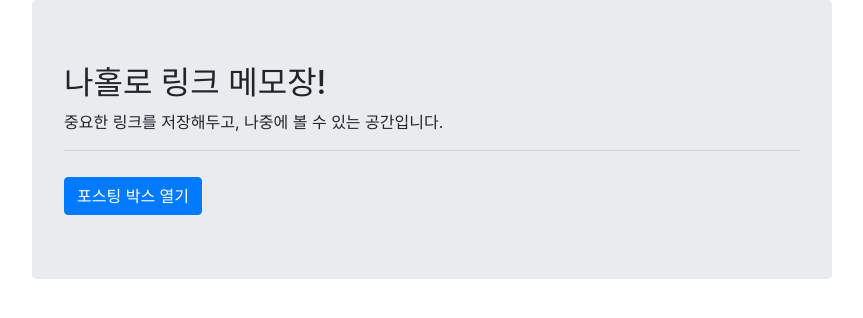
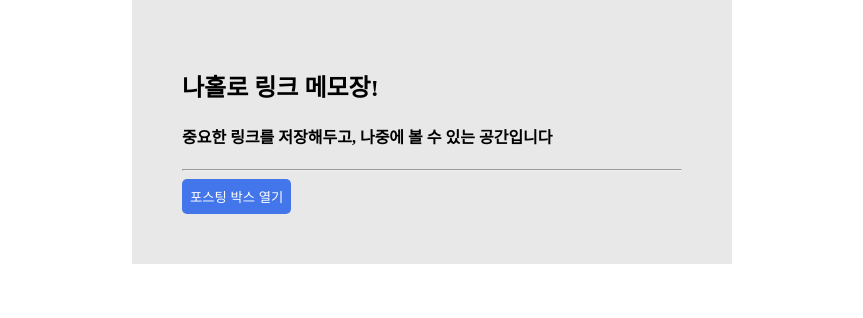
Before and after one commit to ayeon59/alonememo_practice, a Flask app: page / in a window 1280 px wide. Shown: the top 318 px of the page, without its empty margins (208-1071 px from the left). Run offline with Flask 3, Linux system fonts and the light colour scheme; data that the repository does not hold is empty.

Commit message:
myown_work

```diff
--- a/app.py
+++ b/app.py
@@ -3,10 +3,10 @@ import requests
 from bs4 import BeautifulSoup
 from pymongo import MongoClient
 
-app = Flask(__name__)
+app=Flask(__name__)
 
-client = MongoClient('localhost',27017)
-db=client.please2
+client=MongoClient('localhost',27017)
+db=client.realfinish
 
 @app.route('/')
 def home():
@@ -15,32 +15,34 @@ def home():
 
 @app.route('/memo',methods=['POST'])
 def post_article():
-    url_receive = request.form['url_give']
-    comment_receive = request.form['comment_give']
+    url_receive=request.form['url_give']
+    comment_receive=request.form['comment_give']
 
     headers={'User-Agent': 'Mozilla/5.0 (Windows NT 10.0; Win64; x64)AppleWebKit/537.36 (KHTML, like Gecko) Chrome/73.0.3683.86 Safari/537.36'}
 
-    data = requests.get(url_receive,headers=headers)
-    soup = BeautifulSoup(data.text,'html.parser')
+    data=requests.get(url_receive,headers=headers)
+    soup=BeautifulSoup(data.text,'html.parser')
 
-    og_image=soup.select_one('meta[property="og:image"]')
-    og_title=soup.select_one('meta[property="og:title"]')
+    og_image = soup.select_one('meta[property="og:image"]')
+    og_title = soup.select_one('meta[property="og:title"]')
     og_description=soup.select_one('meta[property="og:description"]')
 
     url_image = og_image['content']
     url_title = og_title['content']
     url_description = og_description['content']
 
+
     article = {'url': url_receive, 'title': url_title, 'desc': url_description, 'image': url_image,
                'comment': comment_receive}
-    db.articles2.insert_one(article)
+    db.mydata.insert_one(article)
 
     return jsonify({'result':'success'})
 
 @app.route('/memo',methods=['GET'])
 def read_article():
-    result = list(db.articles2.find({},{'_id':0}))
-    return jsonify({'result':'success', 'articles_list':result})
+    result=list(db.mydata.find({},{'_id':0}))
+    return jsonify({'result':'success','articles_list':result})
+
 
 if __name__ == '__main__':
     app.run('0.0.0.0', port=5002, debug=True)
--- a/templates/index.html
+++ b/templates/index.html
@@ -1,46 +1,76 @@
 <!DOCTYPE html>
 <html lang="en">
 <head>
-    <meta charset="utf-8">
-    <meta name="viewport" content="width=device-width, initial-scale=1, shrink-to-fit=no">
-
-
-    <link rel="stylesheet" href="https://cdn.jsdelivr.net/npm/bootstrap@4.6.0/dist/css/bootstrap.min.css" crossorigin="anonymous">
-    <script src="https://code.jquery.com/jquery-3.5.1.min.js"></script>
-    <title>Document</title>
+    <meta charset="UTF-8">
+    <meta name="viewport" content="width=device-width, initial-scale=1.0">
+    <script src="https://code.jquery.com/jquery-3.6.0.min.js"></script>
+    <title>my_link_memo</title>
     <style>
         .wrap{
-            width: 800px;
+            width: 600px;
             margin: auto;
         }
-        .btn {
-            margin-top: 10px;
+        .mybtn{
+        border: none;
+        color: white;
+        background-color:  #4376eb;
+        border-radius: 5px;
+        margin-top: 0px;
+        padding: 8px;
+
+        }
+        .head-memo{
+            background-color: rgba(231, 231, 231, 0.957);
+            padding: 50px;
+            margin-top: -10px;
+            margin-bottom: 20px;
+        }
+        .input-memo{
+            width: 300px;
+            margin: 20px auto;
+            padding: 50px;
+            border: 2px solid black;
+            border-radius: 5px;
+
+        }
+        .form-group{
+            display: flex;
+            flex-direction: column;
+            margin-bottom: 20px;
+        }
+        .form-group>label{
+            margin-bottom: 6px;
         }
         #post-box{
-            width: 500px;
-            margin: 20px auto;
-            padding: 50px;
-            border: black solid;
-            border-radius: 5px;
+            display: flex;
+            gap: 10px;
+            flex-wrap: wrap;
+        }
+        .card{
+            width: 190px;
+            border: 0px solid black;
+        }
+
+        .card>img{
+            width: 190px;
         }
     </style>
     <script>
          $(document).ready(function(){
-            $("#cards-box").html("");
+            $("#post-box").html("");
             showArticles();
+
         });
         function showArticles(){
             $.ajax({
-                type: "GET",
-                url: "/memo",
+                type:"GET",
+                url:"/memo",
                 data:{},
-                success:function(response){
+                success: function(response){
                     let articles = response["articles_list"];
-                    console.log(articles);
-                    for (i=0;i<articles.length;i++){
+                    for(i=0;i<articles.length;i++){
                         makeCard(articles[i]["image"], articles[i]["url"], articles[i]["title"], articles[i]["desc"], articles[i]["comment"]);
                     }
-
                 }
 
             })
@@ -54,20 +84,21 @@
                         <p class="card-text comment">${comment}</p>
                         </div>
                     </div>`;
-            $("#cards-box").append(tempHtml);
+            $("#post-box").append(tempHtml);
         }
+
         function postArticles(){
-            let url = $("#post-url").val();
-            let comment = $("#post-comment").val();
+            let url = $("#url-input").val()
+            let comment = $("#comment-input").val()
 
             $.ajax({
                 type:"POST",
                 url:"/memo",
-                data:{url_give:url, comment_give:comment},
-                success:function (response){
+                data:{url_give:url,comment_give:comment},
+                success:function(response){
                     if(response["result"]=="success"){
-                        alert("포스팅성공!");
-                        window.location.reload();
+                        alert("포스팅 성공!")
+                        window.location.reload()
                     }
                     else{
                         alert("서버 오류!")
@@ -77,104 +108,59 @@
 
         }
 
-        function openClose(){
-            if ($("#post-box").css("display")=="block"){
-                $("#post-box").hide()
-                $("#btn-post-box").text("포스팅 박스 열기");
+        function openbox(){
+            if($("#input-box").css("display")=="block"){
+                $("#input-box").hide();
+                $("#openbtn").text("포스팅 박스 열기")
             }
             else{
-                $("#post-box").show()
-                $("#btn-post-box").text("포스팅 박스 닫기");
+                $("#input-box").show();
+                $("#openbtn").text("포스팅 박스 닫기")
             }
         }
-
     </script>
 </head>
 <body>
     <div class="wrap">
-        <div class="jumbotron">
+        <div id="head-box" class="head-memo">
             <h2>나홀로 링크 메모장!</h2>
-            <p>중요한 링크를 저장해두고, 나중에 볼 수 있는 공간입니다.</p>
+            <h4>중요한 링크를 저장해두고, 나중에 볼 수 있는 공간입니다</h4>
             <hr>
-            <button id="btn-post-box" type="button" class="btn btn-primary" onclick="openClose()">포스팅 박스 열기</button>
+            <button id="openbtn" class="mybtn" onclick="openbox()">포스팅 박스 열기</button>
         </div>
-        <div id="post-box" class="form-post" style="display: none;">
-            <div>
-                <div class="form_group">
-                    <label for="box_for_url" class="form-label">아티클 URL</label>
-                    <input class="form-control" id="post-url" placeholder="">
+        <div id="input-box" class="input-memo" style="display:none">
+            <div class="form-group">
+                <label for="url-input">아티클 URL</label>
+                <input id="url-input">
             </div>
-                <div class="form_group">
-                    <label for="box_for_comment" class="form-label">간단 코멘트</label>
-                    <textarea class="form-control" id="post-comment" placeholder="" rows="2"></textarea>
+            <div class="form-group">
+                <label for="comment-input">간단 코멘트</label>
+                <textarea id="comment-input" rows="2"></textarea>
             </div>
-                <button type="button" class="btn btn-primary" onclick="postArticles()">기사저장</button>
+            <button id="save-btn" class="mybtn" onclick="postArticles()">기사 저장</button>
         </div>
-        </div>
-        <div id="cards-box" class="card-columns">
+        <div id="post-box">
             <div class="card">
-                <img class="card-img-top"
-                     src="https://www.eurail.com/content/dam/images/eurail/Italy%20OCP%20Promo%20Block.adaptive.767.1535627244182.jpg"
-                     alt="Card image cap">
-                <div class="card-body">
-                    <a href="#" class="card-title">여기 기사 제목이 들어가죠</a>
-                    <p class="card-text">기사의 요약 내용이 들어갑니다. 동해물과 백두산이 마르고 닳도록 하느님이 보우하사 우리나라만세 무궁화 삼천리 화려강산...</p>
-                    <p class="card-text comment">여기에 코멘트가 들어갑니다.</p>
-                </div>
+                <img src="https://encrypted-tbn0.gstatic.com/images?q=tbn:ANd9GcQ1smor4yofFywSYambRuP4MvcV1E3vR0xvqA&s">
+                <h4 class="card-title">쿼카</h4>
+                <p class="card-content">2025년 오늘은 5월 14일 수요일 조금 있으면 출근을 해야 한다는 사실이 너무 충격이지만 나는 그럼에도 출근을 해야한다 미췬</p>
             </div>
             <div class="card">
-                <img class="card-img-top"
-                     src="https://www.eurail.com/content/dam/images/eurail/Italy%20OCP%20Promo%20Block.adaptive.767.1535627244182.jpg"
-                     alt="Card image cap">
-                <div class="card-body">
-                    <a href="#" class="card-title">여기 기사 제목이 들어가죠</a>
-                    <p class="card-text">기사의 요약 내용이 들어갑니다. 동해물과 백두산이 마르고 닳도록 하느님이 보우하사 우리나라만세 무궁화 삼천리 화려강산...</p>
-                    <p class="card-text comment">여기에 코멘트가 들어갑니다.</p>
-                </div>
+                <img src="https://encrypted-tbn0.gstatic.com/images?q=tbn:ANd9GcQ1smor4yofFywSYambRuP4MvcV1E3vR0xvqA&s">
+                <h4 class="card-title">쿼카</h4>
+                <p class="card-content">2025년 오늘은 5월 14일 수요일 조금 있으면 출근을 해야 한다는 사실이 너무 충격이지만 나는 그럼에도 출근을 해야한다 미췬</p>
             </div>
             <div class="card">
-                <img class="card-img-top"
-                     src="https://www.eurail.com/content/dam/images/eurail/Italy%20OCP%20Promo%20Block.adaptive.767.1535627244182.jpg"
-                     alt="Card image cap">
-                <div class="card-body">
-                    <a href="#" class="card-title">여기 기사 제목이 들어가죠</a>
-                    <p class="card-text">기사의 요약 내용이 들어갑니다. 동해물과 백두산이 마르고 닳도록 하느님이 보우하사 우리나라만세 무궁화 삼천리 화려강산...</p>
-                    <p class="card-text comment">여기에 코멘트가 들어갑니다.</p>
-                </div>
+                <img src="https://encrypted-tbn0.gstatic.com/images?q=tbn:ANd9GcQ1smor4yofFywSYambRuP4MvcV1E3vR0xvqA&s">
+                <h4 class="card-title">쿼카</h4>
+                <p class="card-content">2025년 오늘은 5월 14일 수요일 조금 있으면 출근을 해야 한다는 사실이 너무 충격이지만 나는 그럼에도 출근을 해야한다 미췬</p>
             </div>
             <div class="card">
-                <img class="card-img-top"
-                     src="https://www.eurail.com/content/dam/images/eurail/Italy%20OCP%20Promo%20Block.adaptive.767.1535627244182.jpg"
-                     alt="Card image cap">
-                <div class="card-body">
-                    <a href="#" class="card-title">여기 기사 제목이 들어가죠</a>
-                    <p class="card-text">기사의 요약 내용이 들어갑니다. 동해물과 백두산이 마르고 닳도록 하느님이 보우하사 우리나라만세 무궁화 삼천리 화려강산...</p>
-                    <p class="card-text comment">여기에 코멘트가 들어갑니다.</p>
-                </div>
-            </div>
-            <div class="card">
-                <img class="card-img-top"
-                     src="https://www.eurail.com/content/dam/images/eurail/Italy%20OCP%20Promo%20Block.adaptive.767.1535627244182.jpg"
-                     alt="Card image cap">
-                <div class="card-body">
-                    <a href="#" class="card-title">여기 기사 제목이 들어가죠</a>
-                    <p class="card-text">기사의 요약 내용이 들어갑니다. 동해물과 백두산이 마르고 닳도록 하느님이 보우하사 우리나라만세 무궁화 삼천리 화려강산...</p>
-                    <p class="card-text comment">여기에 코멘트가 들어갑니다.</p>
-                </div>
-            </div>
-            <div class="card">
-                <img class="card-img-top"
-                     src="https://www.eurail.com/content/dam/images/eurail/Italy%20OCP%20Promo%20Block.adaptive.767.1535627244182.jpg"
-                     alt="Card image cap">
-                <div class="card-body">
-                    <a href="#" class="card-title">여기 기사 제목이 들어가죠</a>
-                    <p class="card-text">기사의 요약 내용이 들어갑니다. 동해물과 백두산이 마르고 닳도록 하느님이 보우하사 우리나라만세 무궁화 삼천리 화려강산...</p>
-                    <p class="card-text comment">여기에 코멘트가 들어갑니다.</p>
+                <img src="https://encrypted-tbn0.gstatic.com/images?q=tbn:ANd9GcQ1smor4yofFywSYambRuP4MvcV1E3vR0xvqA&s">
+                <h4 class="card-title">쿼카</h4>
+                <p class="card-content">2025년 오늘은 5월 14일 수요일 조금 있으면 출근을 해야 한다는 사실이 너무 충격이지만 나는 그럼에도 출근을 해야한다 미췬</p>
             </div>
         </div>
     </div>
-
-    </div>
-
 </body>
 </html>
```
Lines whose indentation alone changed are shown as unchanged.
